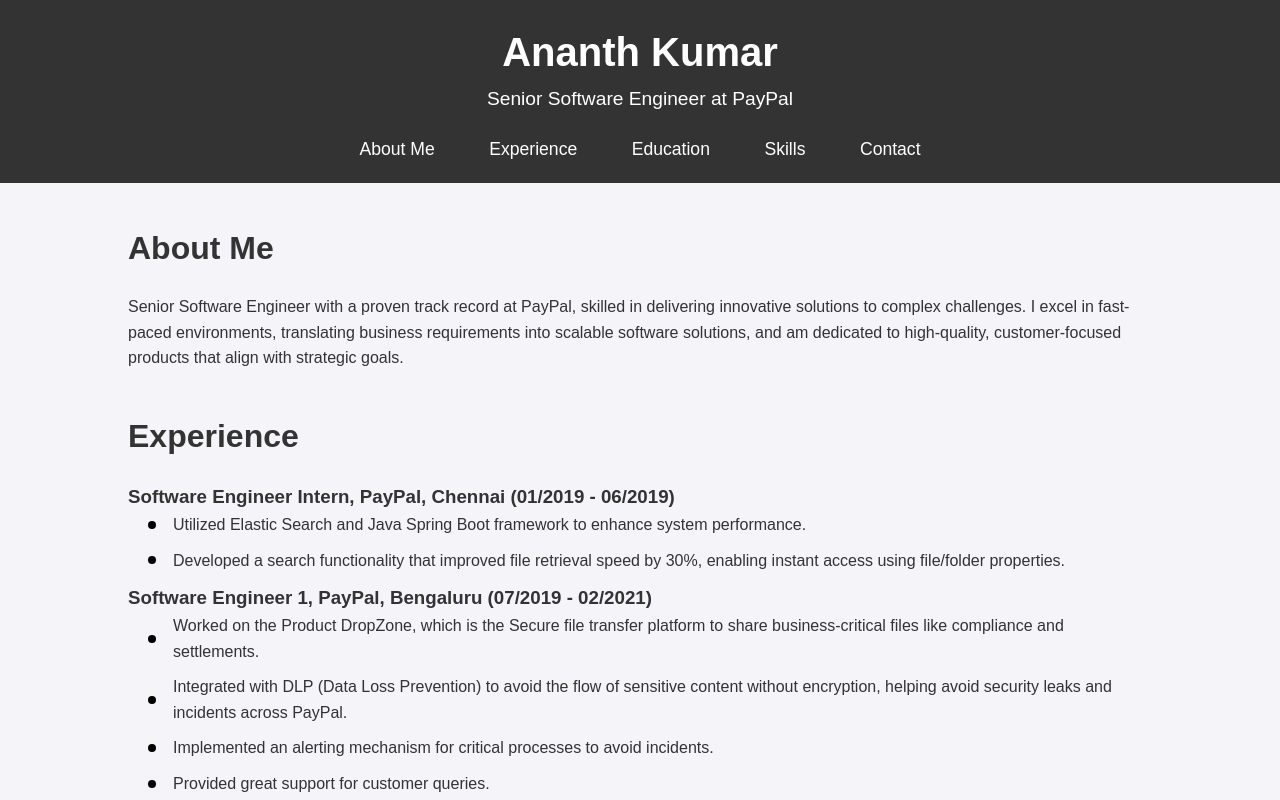
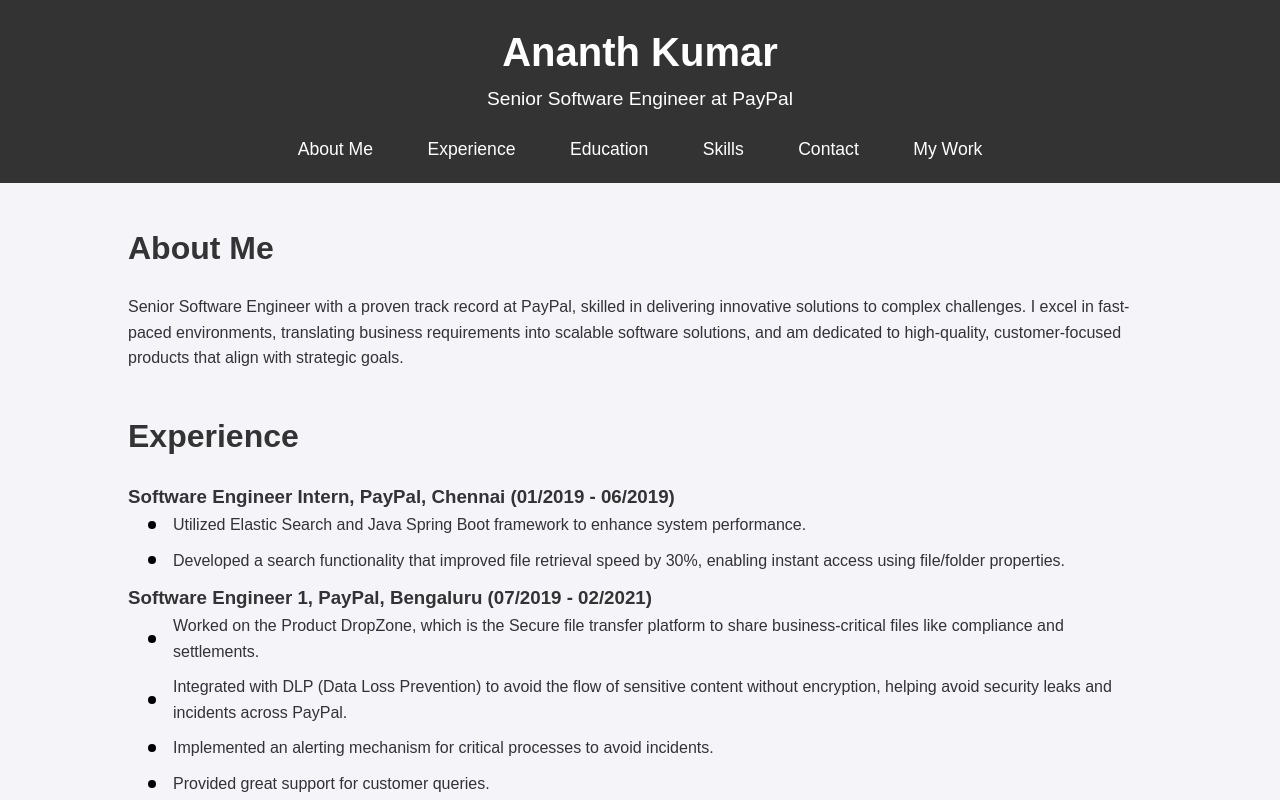
Before and after one commit to ananthkm/ananthkm.github.io, a plain HTML site: page index.html in a window 1280 px wide. Shown: the top 800 px of the page. Drawn offline with Linux system fonts and the light colour scheme.

Commit message:
Update index.html

```diff
--- a/index.html
+++ b/index.html
@@ -22,6 +22,7 @@
                 <li><a href="#education">Education</a></li>
                 <li><a href="#skills">Skills</a></li>
                 <li><a href="#contact">Contact</a></li>
+                 <li><a href="my-work.html">My Work</a></li>
             </ul>
         </nav>
     </header>
```
